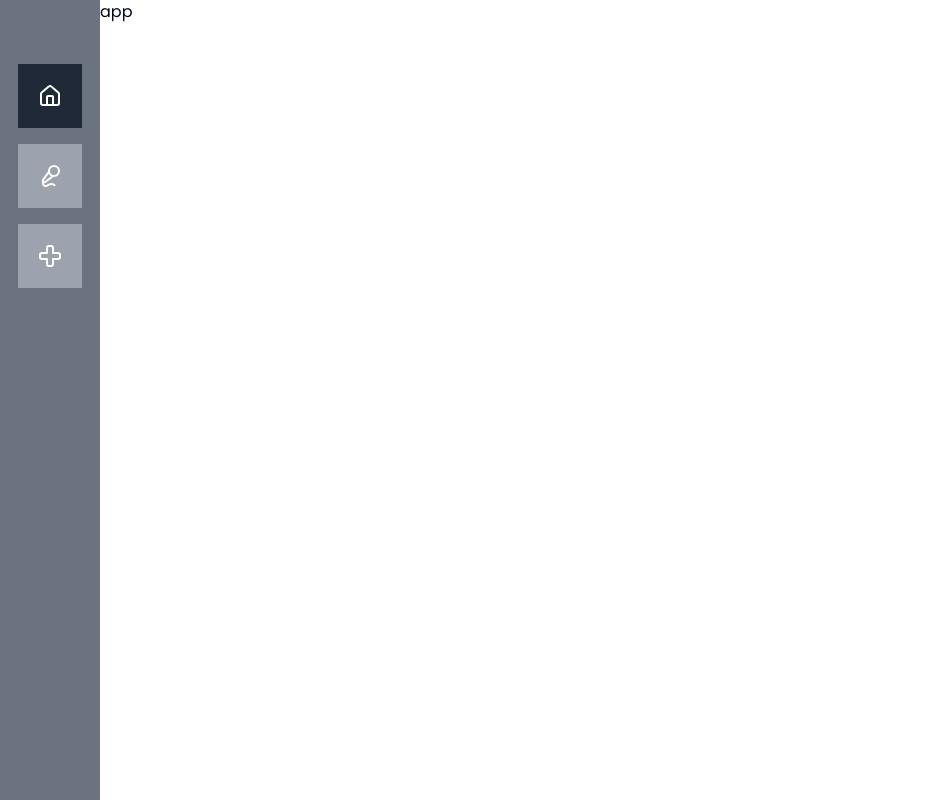
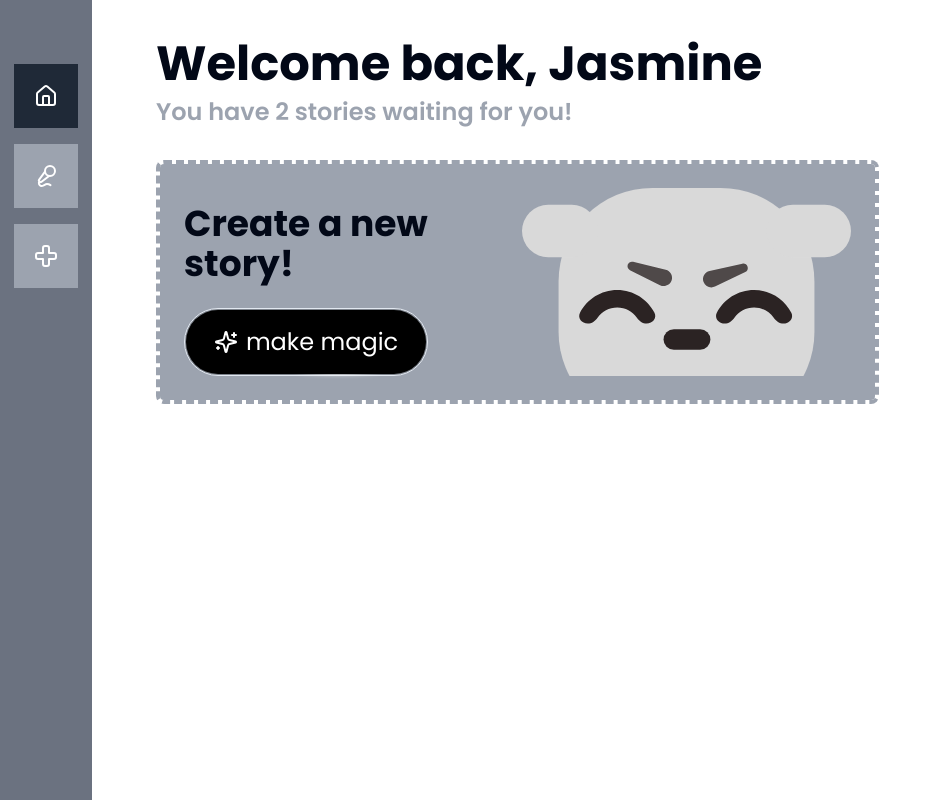
Before and after one commit to IdkwhatImD0ing/DoggoAI, a Next.js app in the folder client/: page /app in a window 1280 px wide. Shown: the whole page, without its empty margins (0-928 px from the left). Built offline with nearby package versions, Linux system fonts and the light colour scheme.

Commit message:
feat: add bear

```diff
--- a/client/src/app/app/page.tsx
+++ b/client/src/app/app/page.tsx
@@ -1,9 +1,39 @@
-import React from "react";
+import { HoverBorderGradient } from "@/components/ui/hover-border-gradient";
+import { Sparkles } from "lucide-react";
 
 const Page = () => {
     return (
-        <div>
-            <div>app</div>
+        <div className="w-full overflow-auto px-16 pt-10">
+            <div className="space-y-2">
+                <h1 className="text-5xl font-bold">Welcome back, Jasmine</h1>
+                <h2 className="text-2xl font-semibold text-gray-400">
+                    You have 2 stories waiting for you!
+                </h2>
+            </div>
+
+            <div className="flex flex-row space-x-16 pt-8">
+                {/* Contains all elements */}
+                <div className="w-full">
+                    {/* Contains non-statistical */}
+                    <div className="flex-between h-full rounded-lg border-4 border-dashed border-gray-400 bg-gray-400 bg-clip-padding p-6">
+                        <div className="flex h-full flex-col justify-between pt-4">
+                            <h3 className="text-4xl font-bold">
+                                Create a new story!
+                            </h3>
+
+                            <HoverBorderGradient
+                                className="flex-center w-60 space-x-2 py-4 text-2xl "
+                                duration={0.1}
+                            >
+                                <Sparkles /> <p>make magic</p>
+                            </HoverBorderGradient>
+                        </div>
+                        <img src="/bear.svg" />
+                    </div>
+                </div>
+
+                <div className="w-[400px]">{/*Contains statistical */}</div>
+            </div>
         </div>
     );
 };
--- /dev/null
+++ b/client/src/components/ui/hover-border-gradient.tsx
@@ -0,0 +1,97 @@
+"use client";
+import React, { useState, useEffect, useRef } from "react";
+
+import { motion } from "framer-motion";
+import { cn } from "@/utils/cn";
+
+type Direction = "TOP" | "LEFT" | "BOTTOM" | "RIGHT";
+
+export function HoverBorderGradient({
+    children,
+    containerClassName,
+    className,
+    as: Tag = "button",
+    duration = 1,
+    clockwise = true,
+    ...props
+}: React.PropsWithChildren<
+    {
+        as?: React.ElementType;
+        containerClassName?: string;
+        className?: string;
+        duration?: number;
+        clockwise?: boolean;
+    } & React.HTMLAttributes<HTMLElement>
+>) {
+    const [hovered, setHovered] = useState<boolean>(false);
+    const [direction, setDirection] = useState<Direction>("TOP");
+
+    const rotateDirection = (currentDirection: Direction): Direction => {
+        const directions: Direction[] = ["TOP", "LEFT", "BOTTOM", "RIGHT"];
+        const currentIndex = directions.indexOf(currentDirection);
+        const nextIndex = clockwise
+            ? (currentIndex - 1 + directions.length) % directions.length
+            : (currentIndex + 1) % directions.length;
+        return directions[nextIndex];
+    };
+
+    const movingMap: Record<Direction, string> = {
+        TOP: "radial-gradient(20.7% 50% at 50% 0%, hsl(0, 0%, 100%) 0%, rgba(255, 255, 255, 0) 100%)",
+        LEFT: "radial-gradient(16.6% 43.1% at 0% 50%, hsl(0, 0%, 100%) 0%, rgba(255, 255, 255, 0) 100%)",
+        BOTTOM: "radial-gradient(20.7% 50% at 50% 100%, hsl(0, 0%, 100%) 0%, rgba(255, 255, 255, 0) 100%)",
+        RIGHT: "radial-gradient(16.2% 41.199999999999996% at 100% 50%, hsl(0, 0%, 100%) 0%, rgba(255, 255, 255, 0) 100%)",
+    };
+
+    const highlight =
+        "radial-gradient(75% 181.15942028985506% at 50% 50%, #3275F8 0%, rgba(255, 255, 255, 0) 1000%)";
+
+    useEffect(() => {
+        if (!hovered) {
+            const interval = setInterval(() => {
+                setDirection((prevState) => rotateDirection(prevState));
+            }, duration * 1000);
+            return () => clearInterval(interval);
+        }
+    }, [hovered]);
+    return (
+        <Tag
+            onMouseEnter={(event: React.MouseEvent<HTMLDivElement>) => {
+                setHovered(true);
+            }}
+            onMouseLeave={() => setHovered(false)}
+            className={cn(
+                "relative flex h-min w-fit  flex-col flex-nowrap content-center items-center justify-center gap-10 overflow-visible rounded-full border bg-black/20 decoration-clone p-px transition duration-500 hover:bg-black/10 dark:bg-white/20",
+                containerClassName,
+            )}
+            {...props}
+        >
+            <div
+                className={cn(
+                    "z-10 w-auto rounded-[inherit] bg-black px-4 py-2 text-white",
+                    className,
+                )}
+            >
+                {children}
+            </div>
+            <motion.div
+                className={cn(
+                    "absolute inset-0 z-0 flex-none overflow-hidden rounded-[inherit]",
+                )}
+                style={{
+                    filter: "blur(2px)",
+                    position: "absolute",
+                    width: "100%",
+                    height: "100%",
+                }}
+                initial={{ background: movingMap[direction] }}
+                animate={{
+                    background: hovered
+                        ? [movingMap[direction], highlight]
+                        : movingMap[direction],
+                }}
+                transition={{ ease: "linear", duration: duration ?? 1 }}
+            />
+            <div className="z-1 absolute inset-[2px] flex-none rounded-[100px] bg-black" />
+        </Tag>
+    );
+}
```
Also changed, not shown: client/public/bear.svg (added).
